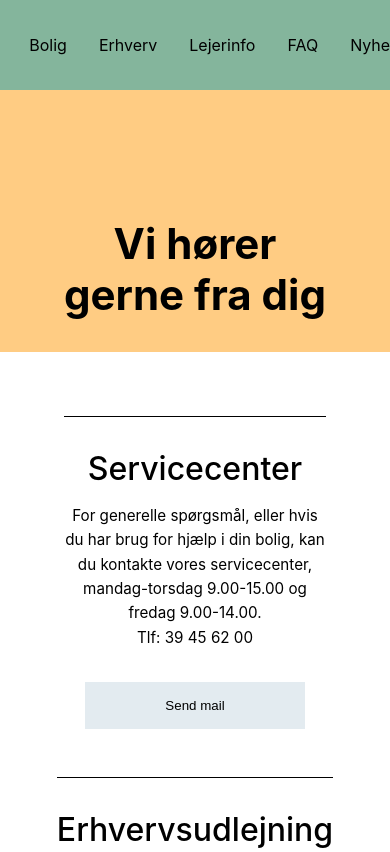
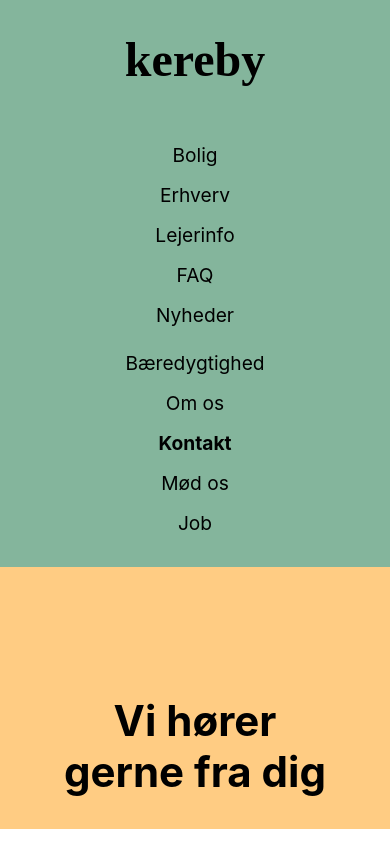
Before and after one commit to stro0001/portfolio-3, a plain HTML site: page 01RekonstrurerHjemmeside/index.html in a window 390 px wide. Shown: the top 852 px of the page. Drawn offline with Linux system fonts and the light colour scheme.

Commit message:
projekt3

```diff
--- a/01RekonstrurerHjemmeside/index.html
+++ b/01RekonstrurerHjemmeside/index.html
@@ -21,7 +21,7 @@
         <ul class="nav-right">
             <li>Bæredygtighed</li>
             <li>Om os</li>
-            <li>Kontakt</li>
+            <li><strong>Kontakt</strong></li>
             <li>Mød os</li>
             <li>Job</li>
         </ul>
--- a/01RekonstrurerHjemmeside/style.css
+++ b/01RekonstrurerHjemmeside/style.css
@@ -11,7 +11,7 @@ body {
 
 header {
     display: flex;
-    justify-content: center;
+    justify-content: space-around;
     align-items: center;
     position: fixed;
     top: 0;
@@ -132,3 +132,51 @@ footer h2 {
         font-size: 0.95rem;
     }
 }
+@media (max-width: 1000px) {
+    header {
+        display: flex;
+        flex-direction: column;
+        align-items: center;
+        background-color: #84B59C;
+        padding: 2rem 0;
+        height: auto;
+        position: relative;
+    }
+
+    .logo {
+        order:-1; /* spurgte Chat-gpt, hvordan man fik logoet øverest, når det orginalt var i midten*/
+        font-size: 3rem;
+        margin-bottom: 2rem;
+        font-family: serif;
+    }
+
+    nav {
+        display: flex;
+        flex-direction: column;
+        align-items: center;
+        width: 100%;
+        gap: 1.5rem;
+    }
+
+    .nav-left,
+    .nav-right {
+        display: flex;
+        flex-direction: column;
+        align-items: center;
+        list-style: none;
+        gap: 1rem;
+        font-size: 1.2rem;
+        padding: 0;
+        margin: 0;
+    }
+
+    section.start-page {
+
+        background-color: #FFCC83; /* kildehenvisning: https://htmlcolorcodes.com/*/
+        text-align: center;
+        padding: 8rem 1rem 2rem 1rem;
+        font-size: 1.75rem;
+        margin-top: 0;
+    }
+
+}
```
